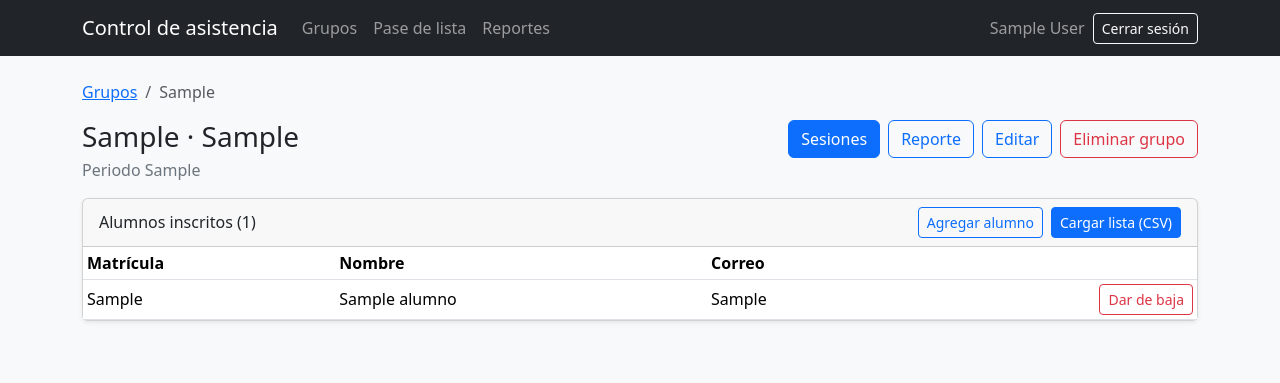
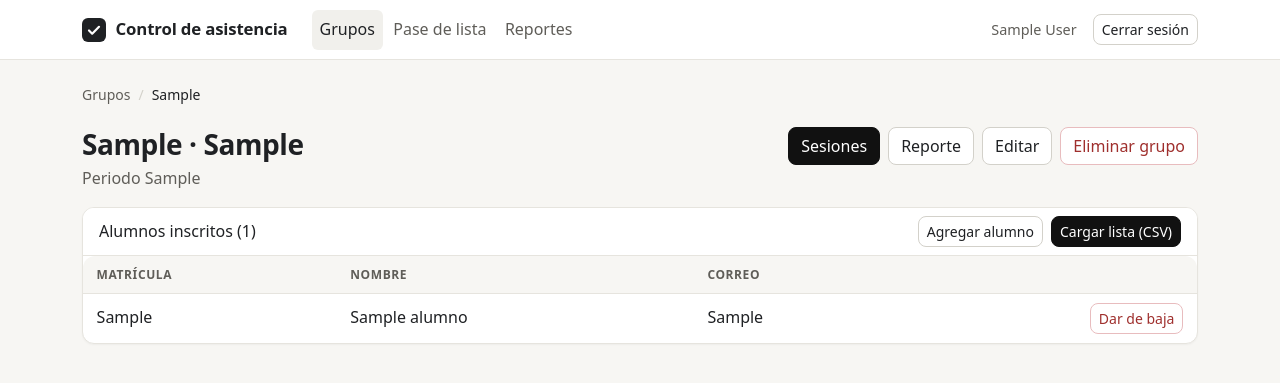
Before and after one commit to yahirslbv/asistence-control, a Django app: page /grupos/1/ in a window 1280 px wide. Shown: the top 383 px of the page. Run offline with Django 5.2, Linux system fonts and the light colour scheme; a user stored in the database is signed in; tables that the repository leaves empty hold one stand-in row (values such as "Sample post"); data that the repository does not hold is empty; parts of the project's set-up code (start-up, migrations or seed data) failed here and were passed over.

Commit message:
RNF-02: diseño visual base (paleta, tipografía, tarjetas, tablas, botones y barra de navegación con sección activa) y pase de lista con estados de color

```diff
--- /dev/null
+++ b/asistencia/static/asistencia/estilo.css
@@ -0,0 +1,492 @@
+/* Estilo del Sistema de Control de Asistencia.
+ *
+ * Se apoya en Bootstrap 5.3 (cargado antes): aquí solo se cambian sus variables
+ * y se afinan los componentes. Los nombres de clase de Bootstrap que usan las
+ * plantillas y las pruebas (btn-check, table-danger, text-bg-*, alert-link) no
+ * se tocan; el aspecto se logra desde este archivo.
+ *
+ * Criterios: paleta cálida casi monocroma, bordes de 1 px, esquinas de 8 px,
+ * sin degradados ni sombras marcadas, y color solo para dar significado
+ * (estado de asistencia, avisos). Fuente del sistema: no se descarga nada.
+ */
+
+/* ---------- 1. Tokens ---------- */
+
+:root {
+  --tinta: #1f2124;            /* texto principal (nunca negro puro) */
+  --tinta-suave: #5f5d58;      /* texto secundario, contraste 5:1 sobre el lienzo */
+  --lienzo: #f7f6f3;           /* fondo de página */
+  --superficie: #ffffff;       /* tarjetas y barra superior */
+  --realce: #f1f0ec;           /* hover y filas de encabezado */
+  --linea: #e6e4de;            /* bordes y divisores */
+  --linea-fuerte: #d3d1ca;     /* bordes de controles */
+  --enlace: #1f6c9f;
+  --enlace-hover: #144c73;
+  --radio: .5rem;
+  --foco: 0 0 0 .2rem rgba(31, 108, 159, .35);
+
+  /* Colores con significado: fondo suave y texto con contraste >= 4.5:1. */
+  --verde-fondo: #edf3ec;     --verde-texto: #2f5e33;     --verde-borde: #d3e3d2;
+  --ambar-fondo: #fbf3db;     --ambar-texto: #7a5200;     --ambar-borde: #f0e0a6;
+  --rojo-fondo: #fdebec;      --rojo-texto: #9f2f2d;      --rojo-borde: #f4ced0;
+  --azul-fondo: #e1f3fe;      --azul-texto: #1a5f8e;      --azul-borde: #bde0f4;
+  --turquesa-fondo: #e2f3f2;  --turquesa-texto: #1b6560;  --turquesa-borde: #bfe2df;
+  --gris-fondo: #f1f0ec;      --gris-texto: #55534f;      --gris-borde: #dedcd5;
+
+  /* Variables de Bootstrap. */
+  --bs-body-font-family: system-ui, -apple-system, "Segoe UI Variable Text", "Segoe UI",
+    "Helvetica Neue", Arial, sans-serif;
+  --bs-body-color: var(--tinta);
+  --bs-body-color-rgb: 31, 33, 36;
+  --bs-secondary-color: var(--tinta-suave);
+  --bs-secondary-color-rgb: 95, 93, 88;
+  --bs-body-bg: var(--lienzo);
+  --bs-body-bg-rgb: 247, 246, 243;
+  --bs-tertiary-bg: var(--lienzo);
+  --bs-tertiary-bg-rgb: 247, 246, 243;
+  --bs-secondary-bg: var(--realce);
+  --bs-secondary-bg-rgb: 241, 240, 236;
+  --bs-border-color: var(--linea);
+  --bs-border-radius: var(--radio);
+  --bs-border-radius-sm: .375rem;
+  --bs-border-radius-lg: .75rem;
+  --bs-primary: #111111;
+  --bs-primary-rgb: 17, 17, 17;
+  --bs-success: #2f5e33;
+  --bs-success-rgb: 47, 94, 51;
+  --bs-danger: #9f2f2d;
+  --bs-danger-rgb: 159, 47, 45;
+  --bs-warning-rgb: 122, 82, 0;
+  --bs-info-rgb: 27, 101, 96;
+  --bs-link-color: var(--enlace);
+  --bs-link-color-rgb: 31, 108, 159;
+  --bs-link-hover-color: var(--enlace-hover);
+  --bs-link-hover-color-rgb: 20, 76, 115;
+  --bs-focus-ring-color: rgba(31, 108, 159, .25);
+}
+
+/* ---------- 2. Base ---------- */
+
+body {
+  line-height: 1.6;
+  -webkit-font-smoothing: antialiased;
+  text-rendering: optimizeLegibility;
+}
+
+h1, h2, h3, h4, h5, h6,
+.h1, .h2, .h3, .h4, .h5, .h6 {
+  font-weight: 600;
+  letter-spacing: -.015em;
+  line-height: 1.25;
+  color: var(--tinta);
+}
+
+a { text-underline-offset: .2em; }
+
+:focus-visible { outline: 2px solid var(--enlace); outline-offset: 2px; }
+
+main.container { padding-top: 1.75rem; padding-bottom: 3rem; }
+
+.text-secondary { color: var(--tinta-suave) !important; }
+
+/* ---------- 3. Barra superior ---------- */
+
+.app-nav {
+  background: var(--superficie);
+  border-bottom: 1px solid var(--linea);
+  padding-block: .6rem;
+}
+
+.app-nav .navbar-brand {
+  display: inline-flex;
+  align-items: center;
+  gap: .6rem;
+  margin-right: 1.5rem;
+  font-size: 1.05rem;
+  font-weight: 600;
+  letter-spacing: -.01em;
+  color: var(--tinta);
+}
+
+.app-nav .marca { flex: none; }
+.app-nav .marca rect { fill: var(--tinta); }
+
+.app-nav .navbar-nav { gap: .15rem; }
+
+.app-nav .nav-link {
+  padding: .45rem .8rem;
+  border-radius: .375rem;
+  font-weight: 500;
+  color: var(--tinta-suave);
+}
+
+.app-nav .nav-link:hover { color: var(--tinta); background: var(--realce); }
+.app-nav .nav-link.active { color: var(--tinta); background: var(--realce); }
+
+.app-nav .navbar-toggler {
+  border-color: var(--linea-fuerte);
+  padding: .4rem .6rem;
+}
+
+.app-nav .navbar-text { color: var(--tinta-suave); font-size: .9rem; padding: 0; }
+
+@media (max-width: 767.98px) {
+  .app-nav .navbar-collapse { padding-top: .75rem; }
+  .app-nav .navbar-collapse form { padding: .75rem 0 .25rem; border-top: 1px solid var(--linea); margin-top: .75rem; }
+  .app-nav .nav-link { padding: .65rem .8rem; }
+}
+
+/* ---------- 4. Migas de pan ---------- */
+
+.breadcrumb { font-size: .875rem; margin-bottom: 1.25rem; }
+.breadcrumb a { color: var(--tinta-suave); text-decoration: none; }
+.breadcrumb a:hover { color: var(--tinta); text-decoration: underline; }
+.breadcrumb-item + .breadcrumb-item::before { color: var(--linea-fuerte); }
+.breadcrumb-item.active { color: var(--tinta); }
+
+/* ---------- 5. Tarjetas y tablas ---------- */
+
+.card {
+  --bs-card-bg: var(--superficie);
+  --bs-card-border-color: var(--linea);
+  --bs-card-border-radius: .75rem;
+  --bs-card-inner-border-radius: calc(.75rem - 1px);
+  --bs-card-cap-bg: var(--superficie);
+}
+
+.shadow-sm { box-shadow: 0 1px 2px rgba(20, 20, 20, .04) !important; }
+
+.table {
+  --bs-table-bg: transparent;
+  --bs-table-color: var(--tinta);
+  --bs-table-border-color: var(--linea);
+  --bs-table-hover-bg: var(--lienzo);
+  --bs-table-striped-bg: var(--lienzo);
+  font-variant-numeric: tabular-nums;
+}
+
+.table > :not(caption) > * > * { padding: .75rem 1rem; }
+.table-sm > :not(caption) > * > * { padding: .55rem .85rem; }
+
+.table > thead > tr > th {
+  background: var(--lienzo);
+  color: var(--tinta-suave);
+  font-size: .75rem;
+  font-weight: 600;
+  letter-spacing: .05em;
+  text-transform: uppercase;
+  white-space: nowrap;
+  border-bottom: 1px solid var(--linea);
+}
+
+.table > tbody > tr:last-child > * { border-bottom-width: 0; }
+.table-hover > tbody > tr:hover > * { --bs-table-bg-state: var(--lienzo); }
+
+.table-responsive { border-radius: inherit; }
+
+/* La fila de un alumno bajo el mínimo (RF-14). */
+.table-danger {
+  --bs-table-bg: var(--rojo-fondo);
+  --bs-table-color: var(--tinta);
+  --bs-table-border-color: var(--rojo-borde);
+  --bs-table-hover-bg: #fbe1e2;
+}
+
+pre.bg-body-secondary {
+  background: var(--realce) !important;
+  border: 1px solid var(--linea);
+  font-size: .85rem;
+}
+
+/* ---------- 6. Botones ---------- */
+
+.btn {
+  --bs-btn-border-radius: var(--radio);
+  --bs-btn-font-weight: 500;
+  --bs-btn-focus-box-shadow: var(--foco);
+  transition: background-color .15s ease, border-color .15s ease, color .15s ease,
+    transform .1s ease;
+}
+
+.btn:active { transform: scale(.985); }
+
+.btn-primary {
+  --bs-btn-color: #fff;
+  --bs-btn-bg: #111111;
+  --bs-btn-border-color: #111111;
+  --bs-btn-hover-color: #fff;
+  --bs-btn-hover-bg: #333333;
+  --bs-btn-hover-border-color: #333333;
+  --bs-btn-active-color: #fff;
+  --bs-btn-active-bg: #000;
+  --bs-btn-active-border-color: #000;
+  --bs-btn-disabled-bg: #111111;
+  --bs-btn-disabled-border-color: #111111;
+}
+
+.btn-outline-primary,
+.btn-outline-secondary {
+  --bs-btn-color: var(--tinta);
+  --bs-btn-bg: var(--superficie);
+  --bs-btn-border-color: var(--linea-fuerte);
+  --bs-btn-hover-color: var(--tinta);
+  --bs-btn-hover-bg: var(--realce);
+  --bs-btn-hover-border-color: #b9b7b0;
+  --bs-btn-active-color: var(--tinta);
+  --bs-btn-active-bg: #e8e6e0;
+  --bs-btn-active-border-color: #b9b7b0;
+  --bs-btn-disabled-color: var(--tinta-suave);
+  --bs-btn-disabled-border-color: var(--linea);
+}
+
+.btn-outline-success {
+  --bs-btn-color: var(--verde-texto);
+  --bs-btn-bg: var(--superficie);
+  --bs-btn-border-color: #b9d3ba;
+  --bs-btn-hover-color: var(--verde-texto);
+  --bs-btn-hover-bg: var(--verde-fondo);
+  --bs-btn-hover-border-color: #9fc2a1;
+  --bs-btn-active-color: var(--verde-texto);
+  --bs-btn-active-bg: #dfeadd;
+  --bs-btn-active-border-color: #9fc2a1;
+}
+
+.btn-outline-danger {
+  --bs-btn-color: var(--rojo-texto);
+  --bs-btn-bg: var(--superficie);
+  --bs-btn-border-color: #e8bcbe;
+  --bs-btn-hover-color: var(--rojo-texto);
+  --bs-btn-hover-bg: var(--rojo-fondo);
+  --bs-btn-hover-border-color: #dfa3a6;
+  --bs-btn-active-color: var(--rojo-texto);
+  --bs-btn-active-bg: #f8dcde;
+  --bs-btn-active-border-color: #dfa3a6;
+}
+
+.btn-danger {
+  --bs-btn-color: #fff;
+  --bs-btn-bg: var(--rojo-texto);
+  --bs-btn-border-color: var(--rojo-texto);
+  --bs-btn-hover-color: #fff;
+  --bs-btn-hover-bg: #84261f;
+  --bs-btn-hover-border-color: #84261f;
+  --bs-btn-active-color: #fff;
+  --bs-btn-active-bg: #6f1f19;
+  --bs-btn-active-border-color: #6f1f19;
+}
+
+.btn-warning {
+  --bs-btn-color: #fff;
+  --bs-btn-bg: #8a5a00;
+  --bs-btn-border-color: #8a5a00;
+  --bs-btn-hover-color: #fff;
+  --bs-btn-hover-bg: #6f4800;
+  --bs-btn-hover-border-color: #6f4800;
+  --bs-btn-active-color: #fff;
+  --bs-btn-active-bg: #5d3c00;
+  --bs-btn-active-border-color: #5d3c00;
+}
+
+/* Objetivo táctil de 44 px en el teléfono (también para los botones pequeños). */
+@media (max-width: 575.98px) {
+  .btn-sm {
+    --bs-btn-padding-y: .6rem;
+    --bs-btn-padding-x: .85rem;
+    --bs-btn-font-size: .875rem;
+    min-height: 44px;
+    display: inline-flex;
+    align-items: center;
+    justify-content: center;
+  }
+}
+
+/* ---------- 7. Formularios ---------- */
+
+.form-label { font-size: .875rem; font-weight: 500; margin-bottom: .35rem; }
+.form-text { color: var(--tinta-suave); }
+
+.form-control,
+.form-select {
+  background-color: var(--superficie);
+  border-color: var(--linea-fuerte);
+  border-radius: var(--radio);
+  padding: .6rem .8rem;
+}
+
+.form-control-lg { padding: .7rem .95rem; font-size: 1rem; }
+
+.form-control:focus,
+.form-select:focus {
+  border-color: #111;
+  box-shadow: 0 0 0 .2rem rgba(17, 17, 17, .08);
+}
+
+.form-check-input { border-color: #a9a7a0; }
+.form-check-input:checked { background-color: #111; border-color: #111; }
+.form-check-input:focus { border-color: #111; box-shadow: var(--foco); }
+.form-check-inline { margin-right: 1.25rem; }
+.form-check-label { font-size: .95rem; }
+
+/* ---------- 8. Avisos ---------- */
+
+.alert {
+  --bs-alert-border-radius: var(--radio);
+  --bs-alert-padding-y: .8rem;
+  font-size: .95rem;
+}
+
+.alert-success { --bs-alert-color: var(--verde-texto); --bs-alert-bg: var(--verde-fondo); --bs-alert-border-color: var(--verde-borde); --bs-alert-link-color: var(--verde-texto); }
+.alert-info    { --bs-alert-color: var(--azul-texto);  --bs-alert-bg: var(--azul-fondo);  --bs-alert-border-color: var(--azul-borde);  --bs-alert-link-color: var(--azul-texto); }
+.alert-warning { --bs-alert-color: var(--ambar-texto); --bs-alert-bg: var(--ambar-fondo); --bs-alert-border-color: var(--ambar-borde); --bs-alert-link-color: var(--ambar-texto); }
+.alert-danger  { --bs-alert-color: var(--rojo-texto);  --bs-alert-bg: var(--rojo-fondo);  --bs-alert-border-color: var(--rojo-borde);  --bs-alert-link-color: var(--rojo-texto); }
+
+/* ---------- 9. Etiquetas de estado ---------- */
+
+.badge {
+  padding: .35em .7em;
+  font-size: .68rem;
+  font-weight: 600;
+  letter-spacing: .05em;
+  text-transform: uppercase;
+  border-radius: 999px;
+  vertical-align: middle;
+}
+
+.badge.text-bg-primary   { background-color: var(--azul-fondo) !important;     color: var(--azul-texto) !important; }
+.badge.text-bg-success   { background-color: var(--verde-fondo) !important;    color: var(--verde-texto) !important; }
+.badge.text-bg-warning   { background-color: var(--ambar-fondo) !important;    color: var(--ambar-texto) !important; }
+.badge.text-bg-danger    { background-color: var(--rojo-fondo) !important;     color: var(--rojo-texto) !important; }
+.badge.text-bg-info      { background-color: var(--turquesa-fondo) !important; color: var(--turquesa-texto) !important; }
+.badge.text-bg-secondary { background-color: var(--gris-fondo) !important;     color: var(--gris-texto) !important; }
+
+/* ---------- 10. Inicio ---------- */
+
+.encabezado-inicio { margin-bottom: 1.75rem; }
+.encabezado-inicio h1 { margin-bottom: .35rem; }
+
+.accesos { display: grid; gap: .85rem; grid-template-columns: 1fr; }
+@media (min-width: 768px) { .accesos { grid-template-columns: repeat(3, 1fr); } }
+
+.acceso {
+  display: flex;
+  flex-direction: column;
+  gap: .35rem;
+  padding: 1.25rem;
+  background: var(--superficie);
+  border: 1px solid var(--linea);
+  border-radius: .75rem;
+  color: var(--tinta);
+  text-decoration: none;
+  transition: border-color .15s ease, box-shadow .2s ease, transform .15s ease;
+}
+
+.acceso:hover {
+  color: var(--tinta);
+  border-color: var(--linea-fuerte);
+  box-shadow: 0 2px 8px rgba(20, 20, 20, .05);
+  transform: translateY(-1px);
+}
+
+.acceso .icono {
+  width: 2.5rem;
+  height: 2.5rem;
+  display: grid;
+  place-items: center;
+  margin-bottom: .5rem;
+  border-radius: .6rem;
+  background: var(--realce);
+  color: var(--tinta);
+}
+
+.acceso .icono svg {
+  width: 1.4rem;
+  height: 1.4rem;
+  fill: none;
+  stroke: currentColor;
+  stroke-width: 1.75;
+  stroke-linecap: round;
+  stroke-linejoin: round;
+}
+
+.acceso strong { font-size: 1.05rem; font-weight: 600; letter-spacing: -.01em; }
+.acceso span.detalle { color: var(--tinta-suave); font-size: .92rem; }
+
+/* ---------- 11. Inicio de sesión ---------- */
+
+.entrada { max-width: 26rem; margin: 2.5rem auto 0; }
+.entrada .marca-grande { display: block; margin: 0 auto 1rem; }
+.entrada .marca-grande rect { fill: var(--tinta); }
+.entrada h1 { text-align: center; margin-bottom: .25rem; }
+.entrada .lema { text-align: center; color: var(--tinta-suave); margin-bottom: 1.5rem; }
+
+/* ---------- 12. Pase de lista (pantalla crítica, RNF-01 y RNF-02) ---------- */
+
+/* Cuatro botones de estado en una fila, también en 375 px de ancho. */
+.estados { display: grid; grid-template-columns: repeat(4, 1fr); gap: .4rem; }
+
+.estados .estado-btn {
+  --bs-btn-color: var(--tinta-suave);
+  --bs-btn-bg: var(--superficie);
+  --bs-btn-border-color: var(--linea-fuerte);
+  --bs-btn-border-radius: .6rem;
+  --bs-btn-hover-color: var(--estado-tinta);
+  --bs-btn-hover-bg: var(--estado-fondo);
+  --bs-btn-hover-border-color: var(--estado-borde);
+  --bs-btn-active-color: #fff;
+  --bs-btn-active-bg: var(--estado-solido);
+  --bs-btn-active-border-color: var(--estado-solido);
+  display: flex;
+  align-items: center;
+  justify-content: center;
+  min-height: 48px;
+  padding: .5rem .1rem;
+  font-size: .75rem;
+  font-weight: 500;
+  line-height: 1.1;
+  text-align: center;
+}
+
+.estados .btn-outline-success { --estado-tinta: var(--verde-texto);    --estado-fondo: var(--verde-fondo);    --estado-borde: #b9d3ba; --estado-solido: #2f5e33; }
+.estados .btn-outline-warning { --estado-tinta: var(--ambar-texto);    --estado-fondo: var(--ambar-fondo);    --estado-borde: #e6cf86; --estado-solido: #8a5a00; }
+.estados .btn-outline-danger  { --estado-tinta: var(--rojo-texto);     --estado-fondo: var(--rojo-fondo);     --estado-borde: #e8bcbe; --estado-solido: #9f2f2d; }
+.estados .btn-outline-info    { --estado-tinta: var(--turquesa-texto); --estado-fondo: var(--turquesa-fondo); --estado-borde: #a8d4d0; --estado-solido: #1b6560; }
+
+.estados .btn-check:checked + .estado-btn { font-weight: 600; }
+
+@media (min-width: 576px) {
+  .estados .estado-btn { min-height: 52px; font-size: 1rem; }
+
+  /* Marca de verificación dibujada con bordes: el estado elegido no depende solo del color. */
+  .estados .btn-check:checked + .estado-btn::before {
+    content: "";
+    width: .32em;
+    height: .62em;
+    margin-right: .6em;
+    border: solid currentColor;
+    border-width: 0 .14em .14em 0;
+    transform: rotate(45deg) translateY(-.08em);
+  }
+}
+
+.fila-alumno {
+  --bs-card-border-radius: .75rem;
+  transition: box-shadow .15s ease;
+}
+
+/* Quien no está «presente» se distingue de un vistazo al recorrer la lista. */
+.fila-alumno:has(.btn-check:checked[value="retardo"])     { box-shadow: inset 3px 0 0 #8a5a00; }
+.fila-alumno:has(.btn-check:checked[value="ausente"])     { box-shadow: inset 3px 0 0 #9f2f2d; }
+.fila-alumno:has(.btn-check:checked[value="justificado"]) { box-shadow: inset 3px 0 0 #1b6560; }
+
+.barra-guardar {
+  background: rgba(247, 246, 243, .94);
+  -webkit-backdrop-filter: blur(6px);
+  backdrop-filter: blur(6px);
+  border-top: 1px solid var(--linea);
+  bottom: 0;
+  z-index: 1020;
+}
+
+@media (prefers-reduced-motion: reduce) {
+  *, *::before, *::after { transition: none !important; }
+}
--- a/asistencia/templates/asistencia/base.html
+++ b/asistencia/templates/asistencia/base.html
@@ -9,14 +9,23 @@
         href="https://cdn.jsdelivr.net/npm/bootstrap@5.3.3/dist/css/bootstrap.min.css"
         integrity="sha384-QWTKZyjpPEjISv5WaRU9OFeRpok6YctnYmDr5pNlyT2bRjXh0JMhjY6hW+ALEwIH"
         crossorigin="anonymous">
+  <link rel="stylesheet" href="{% static 'asistencia/estilo.css' %}">
   {% block cabecera %}{% endblock %}
 </head>
 <body class="bg-body-tertiary">
 
 {% if user.is_authenticated %}
-<nav class="navbar navbar-expand-md navbar-dark bg-dark">
+{% with ruta=request.path %}
+<nav class="navbar navbar-expand-md app-nav">
   <div class="container">
-    <a class="navbar-brand" href="{% url 'inicio' %}">Control de asistencia</a>
+    <a class="navbar-brand" href="{% url 'inicio' %}">
+      <svg class="marca" width="24" height="24" viewBox="0 0 24 24" aria-hidden="true">
+        <rect width="24" height="24" rx="6"/>
+        <path d="M7 12.5l3.2 3.2L17 8.8" fill="none" stroke="#fff" stroke-width="2.2"
+              stroke-linecap="round" stroke-linejoin="round"/>
+      </svg>
+      Control de asistencia
+    </a>
     <button class="navbar-toggler" type="button" data-bs-toggle="collapse"
             data-bs-target="#menu" aria-controls="menu" aria-expanded="false"
             aria-label="Mostrar menú">
@@ -27,19 +36,33 @@
         {% if user.rol == user.Rol.ADMINISTRADOR %}
           <li class="nav-item"><a class="nav-link" href="{% url 'admin:index' %}">Usuarios</a></li>
         {% else %}
-          <li class="nav-item"><a class="nav-link" href="{% url 'grupos' %}">Grupos</a></li>
-          <li class="nav-item"><a class="nav-link" href="{% url 'pase_de_lista_inicio' %}">Pase de lista</a></li>
-          <li class="nav-item"><a class="nav-link" href="{% url 'reportes' %}">Reportes</a></li>
+          {# Sección activa: Reportes cuelga de /grupos/<id>/reporte/, y el pase de lista de /sesiones/<id>/asistencia/. #}
+          <li class="nav-item">
+            <a class="nav-link{% if ruta|slice:':8' == '/grupos/' and '/reporte' not in ruta or ruta|slice:':10' == '/sesiones/' and '/asistencia/' not in ruta %} active{% endif %}"
+               {% if ruta|slice:':8' == '/grupos/' and '/reporte' not in ruta or ruta|slice:':10' == '/sesiones/' and '/asistencia/' not in ruta %}aria-current="page"{% endif %}
+               href="{% url 'grupos' %}">Grupos</a>
+          </li>
+          <li class="nav-item">
+            <a class="nav-link{% if ruta == '/pase-de-lista/' or '/asistencia/' in ruta %} active{% endif %}"
+               {% if ruta == '/pase-de-lista/' or '/asistencia/' in ruta %}aria-current="page"{% endif %}
+               href="{% url 'pase_de_lista_inicio' %}">Pase de lista</a>
+          </li>
+          <li class="nav-item">
+            <a class="nav-link{% if '/reporte' in ruta %} active{% endif %}"
+               {% if '/reporte' in ruta %}aria-current="page"{% endif %}
+               href="{% url 'reportes' %}">Reportes</a>
+          </li>
         {% endif %}
       </ul>
-      <form method="post" action="{% url 'logout' %}" class="d-flex align-items-center gap-2">
+      <form method="post" action="{% url 'logout' %}" class="d-flex align-items-center gap-3">
         {% csrf_token %}
         <span class="navbar-text">{{ user.get_full_name|default:user.email }}</span>
-        <button type="submit" class="btn btn-outline-light btn-sm">Cerrar sesión</button>
+        <button type="submit" class="btn btn-outline-secondary btn-sm">Cerrar sesión</button>
       </form>
     </div>
   </div>
 </nav>
+{% endwith %}
 {% endif %}
 
 <main class="container py-4">
```
Also changed, not shown: asistencia/templates/asistencia/pase_de_lista.html (+2 -15 lines).
